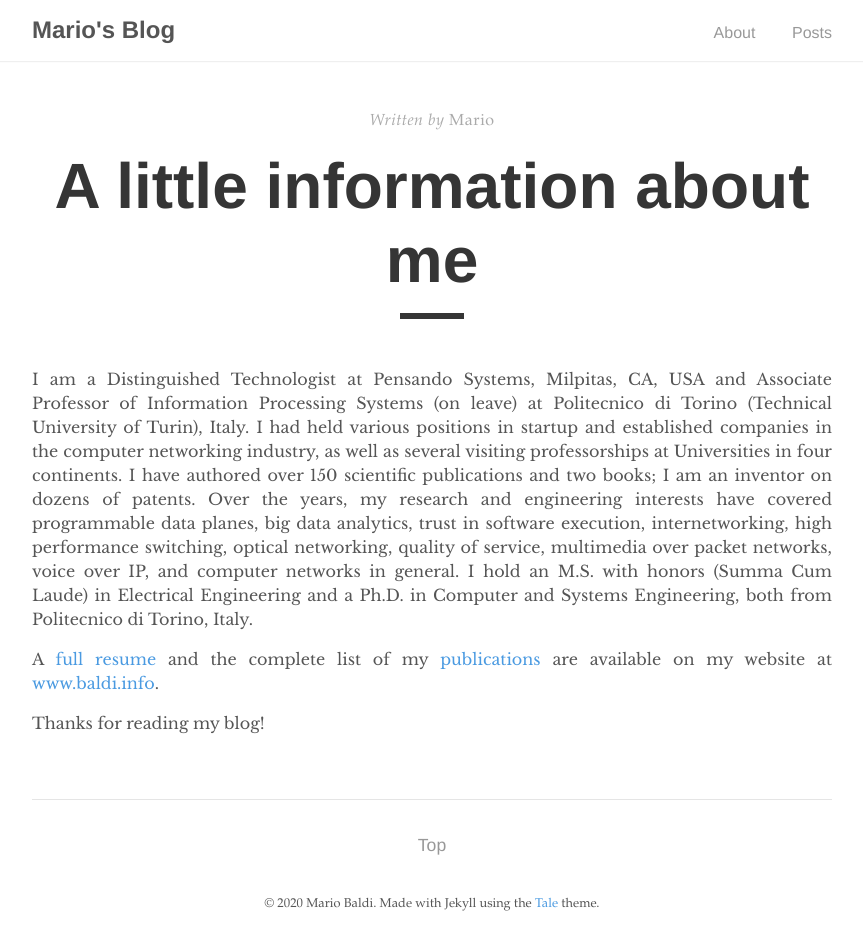
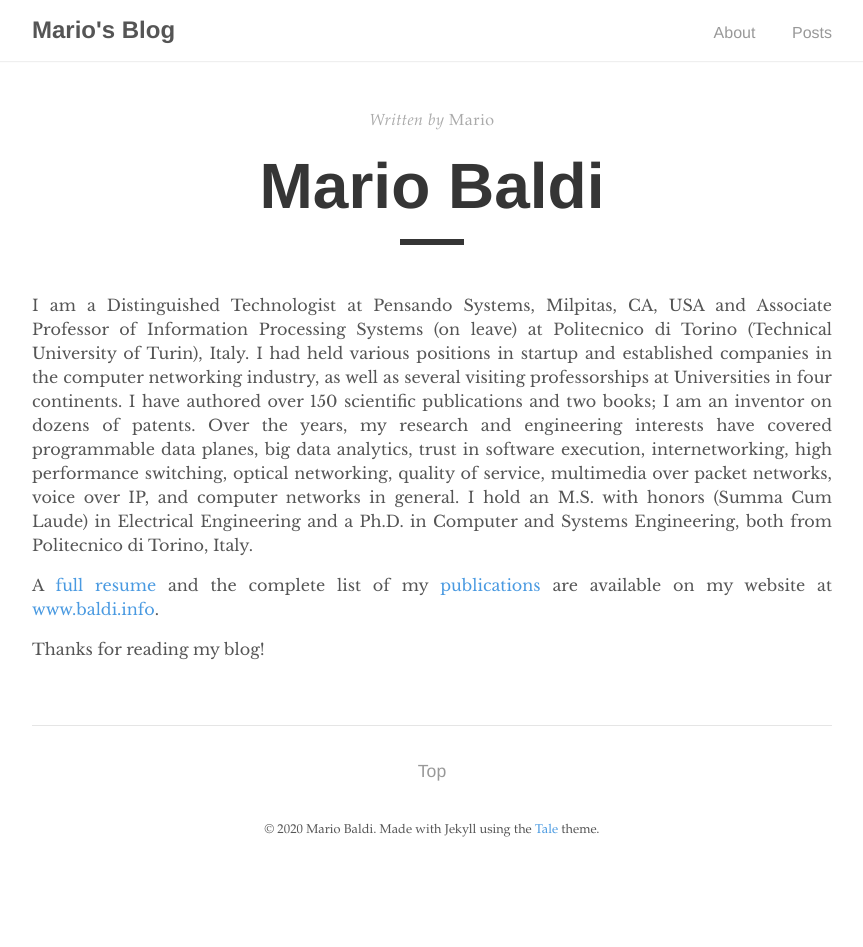
Before and after one commit to mariobaldi/mariobaldi.github.io, a Jekyll site: the page built from _pages/about.md, in a window 1280 px wide. Shown: the whole page, without its empty margins (208-1071 px from the left). Built offline with Jekyll 4.4.1, drawn with Linux system fonts in a browser that asks for light colours; after the commit the page ends 900 px from its top, so only the background shows below that.

Commit message:
Update about.md

```diff
--- a/_pages/about.md
+++ b/_pages/about.md
@@ -1,6 +1,6 @@
 ---
 layout: post
-title: "A little information about me"
+title: "Mario Baldi"
 author: "Mario"
 permalink: /about/
 ---
```
